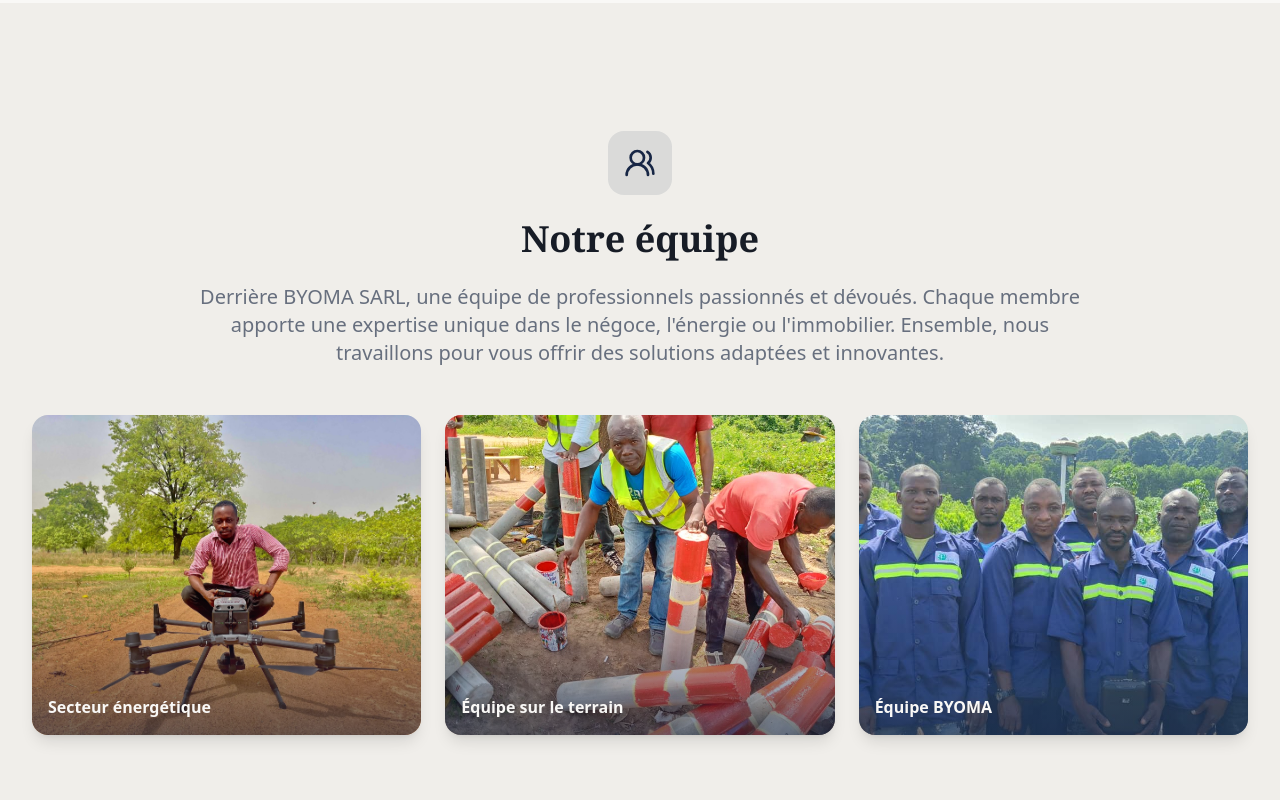
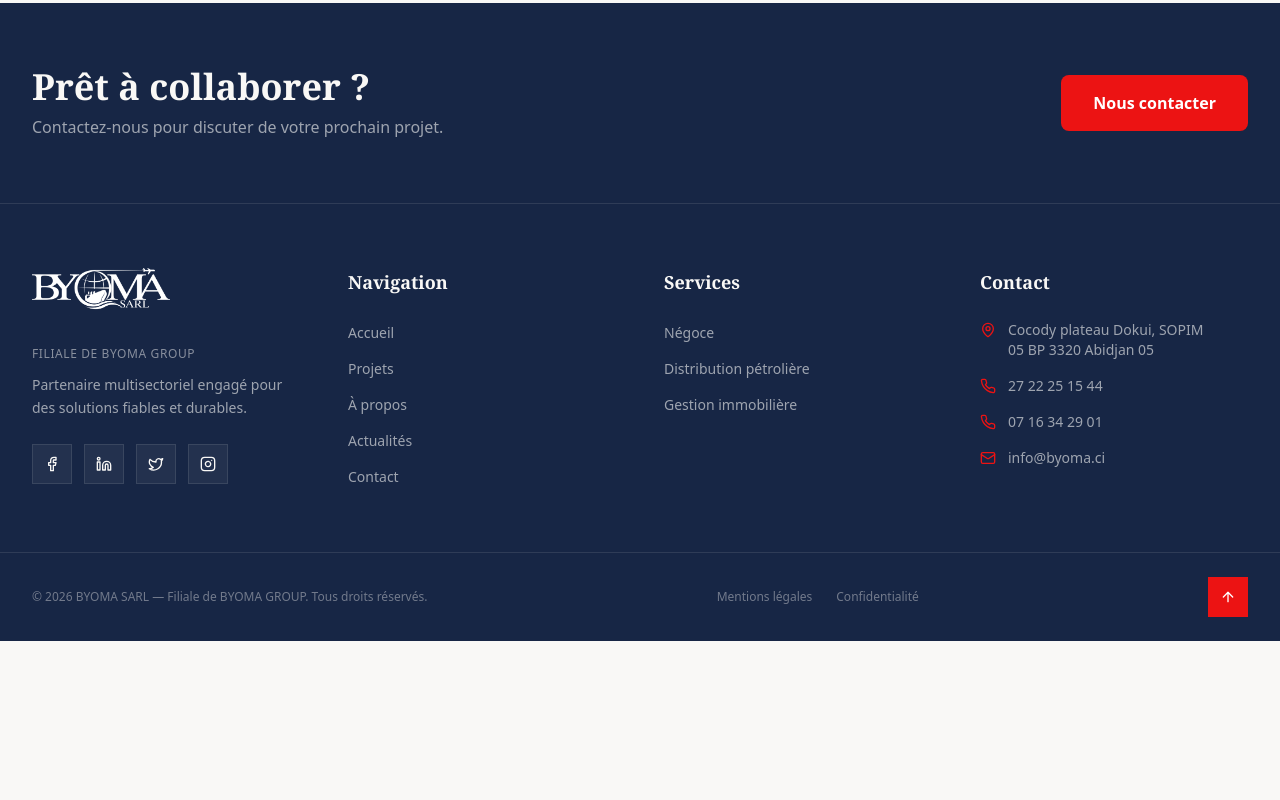
Before and after one commit to Franckylyo225/byoma-sarl, a React (Vite) app: page /a-propos in a window 1280 px wide. Shown: the part 2700-3500 px from the top of the page. After the commit the page ends 3341 px from the top, so only its background shows below. Built offline with nearby package versions, Linux system fonts and the light colour scheme; the HTML template or start-up script is replaced by a standard one.

Commit message:
Changes
Co-authored-by: Franckylyo225 <165740167+Franckylyo225@users.noreply.github.com>

```diff
--- a/src/pages/AboutPage.tsx
+++ b/src/pages/AboutPage.tsx
@@ -202,52 +202,6 @@ export default function AboutPage() {
         </div>
       </section>
 
-      {/* Notre équipe */}
-      <section className="section-padding bg-secondary">
-        <div className="container-custom">
-          <div
-            ref={teamReveal.ref}
-            className={`text-center max-w-4xl mx-auto mb-12 scroll-reveal ${teamReveal.isVisible ? "visible" : ""}`}
-          >
-            <div className="inline-flex items-center justify-center w-16 h-16 bg-primary/10 rounded-2xl mb-6">
-              <UsersRound className="w-8 h-8 text-primary" />
-            </div>
-            <h2 className="font-display text-3xl md:text-4xl font-bold text-foreground mb-6">
-              Notre équipe
-            </h2>
-            <p className="text-muted-foreground text-lg md:text-xl leading-relaxed">
-              Derrière BYOMA SARL, une équipe de professionnels passionnés et dévoués. Chaque membre apporte une expertise unique
-              dans le négoce, l'énergie ou l'immobilier. Ensemble, nous travaillons pour vous offrir
-              des solutions adaptées et innovantes.
-            </p>
-          </div>
-
-          {/* Team Images Grid */}
-          <div className="grid md:grid-cols-3 gap-6">
-            {teamImages.map((image, index) => (
-              <div
-                key={index}
-                ref={setTeamImageRef(index)}
-                className={`relative rounded-2xl overflow-hidden shadow-lg group scroll-reveal ${
-                  teamImagesVisible[index] ? "visible" : ""
-                }`}
-                style={{ transitionDelay: `${index * 150}ms` }}
-              >
-                <img
-                  src={image.src}
-                  alt={image.alt}
-                  className="w-full h-80 object-cover group-hover:scale-105 transition-transform duration-500"
-                />
-                <div className="absolute inset-0 bg-gradient-to-t from-primary/60 via-transparent to-transparent" />
-                <div className="absolute bottom-4 left-4 right-4">
-                  <p className="text-primary-foreground font-semibold">{image.alt}</p>
-                </div>
-              </div>
-            ))}
-          </div>
-        </div>
-      </section>
-
       <Footer />
       <ScrollToTop />
     </div>
```
